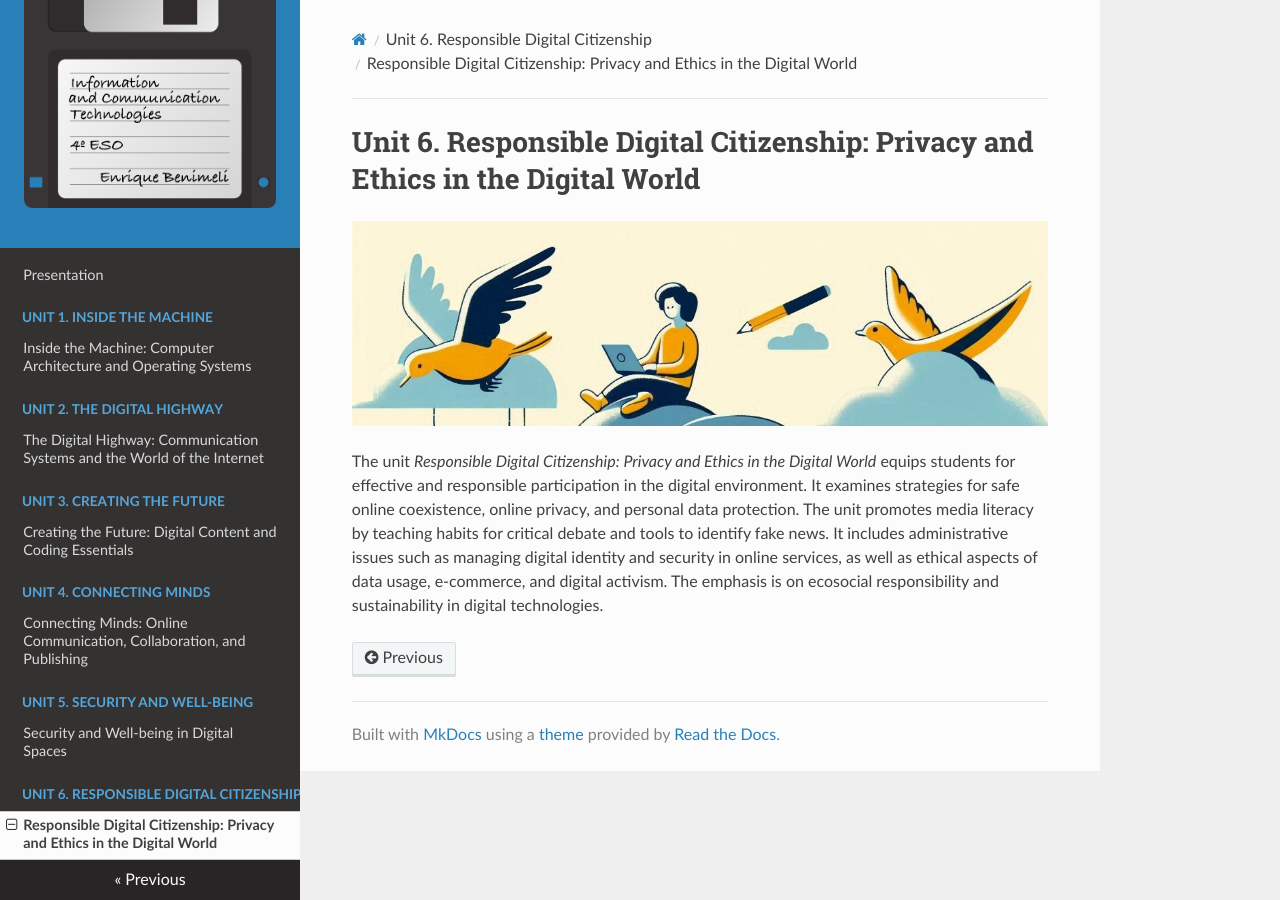
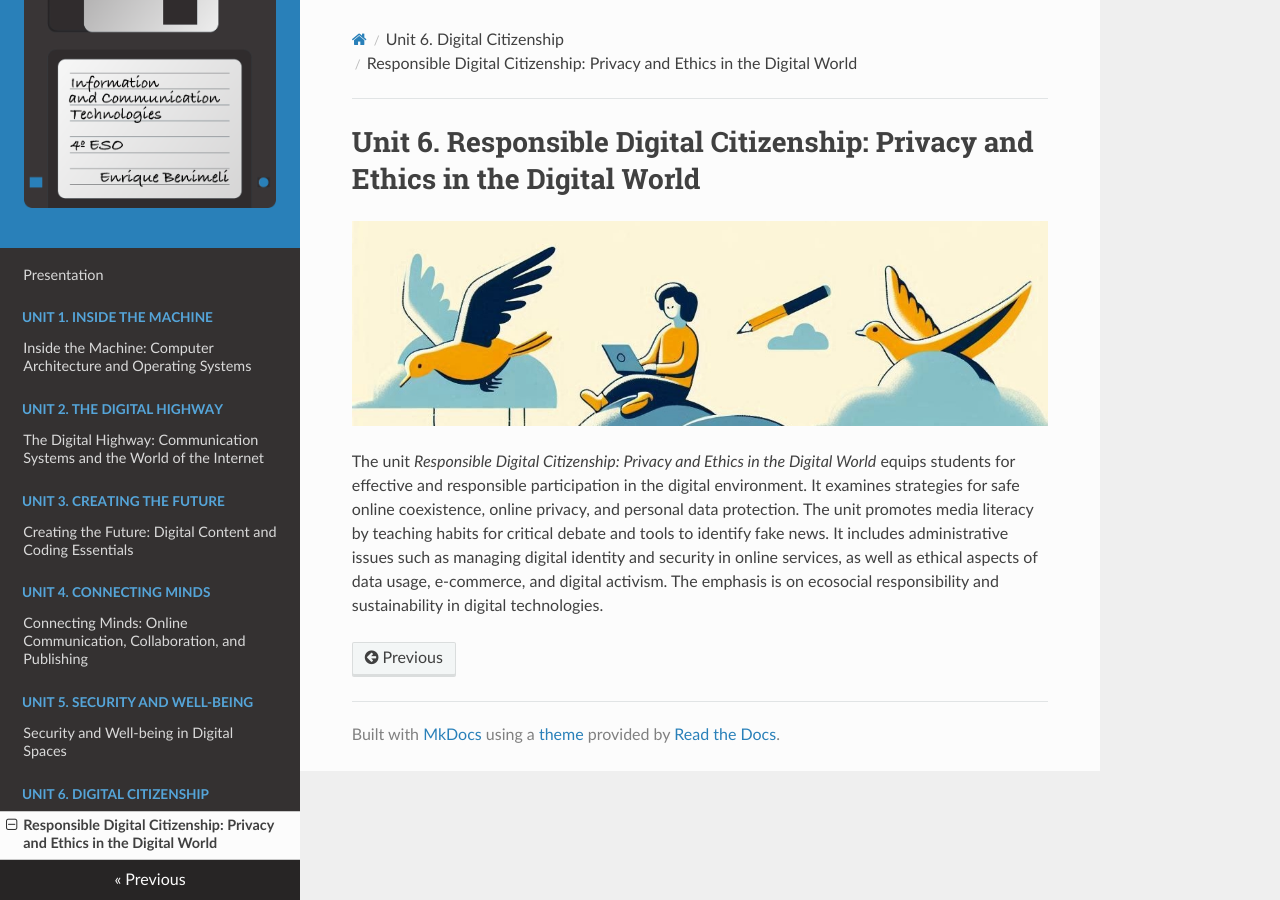
Before and after one commit to ebenimeli/ict4, an MkDocs documentation site: the page built from docs/contents/unit06/unit6.md, in a window 1280 px wide. Built offline with MkDocs 1.6.1, drawn with Linux system fonts in a browser that asks for light colours; nearby versions of some CDN libraries.

Commit message:
Minor change in title

```diff
--- a/mkdocs.yml
+++ b/mkdocs.yml
@@ -31,7 +31,7 @@ nav:
 # *************************************************************************
 # UNIT 6. Responsible Digital Citizenship: Privacy and Ethics in the Digital World
 # *************************************************************************
-- 'Unit 6. Responsible Digital Citizenship':
+- 'Unit 6. Digital Citizenship':
   - 'Responsible Digital Citizenship: Privacy and Ethics in the Digital World': 'contents/unit06/unit6.md'
 #- 'Computer Systems':
 #  - 'Coming soon': ''
```
